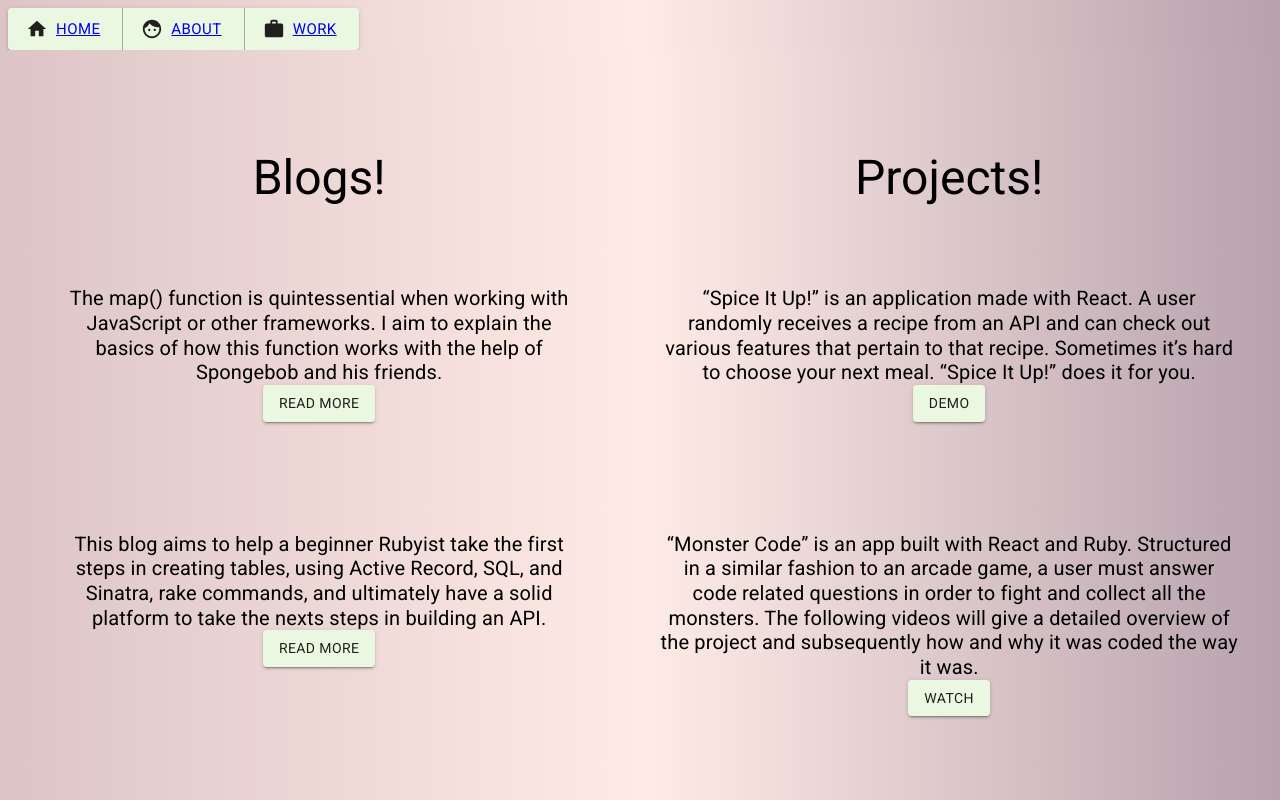
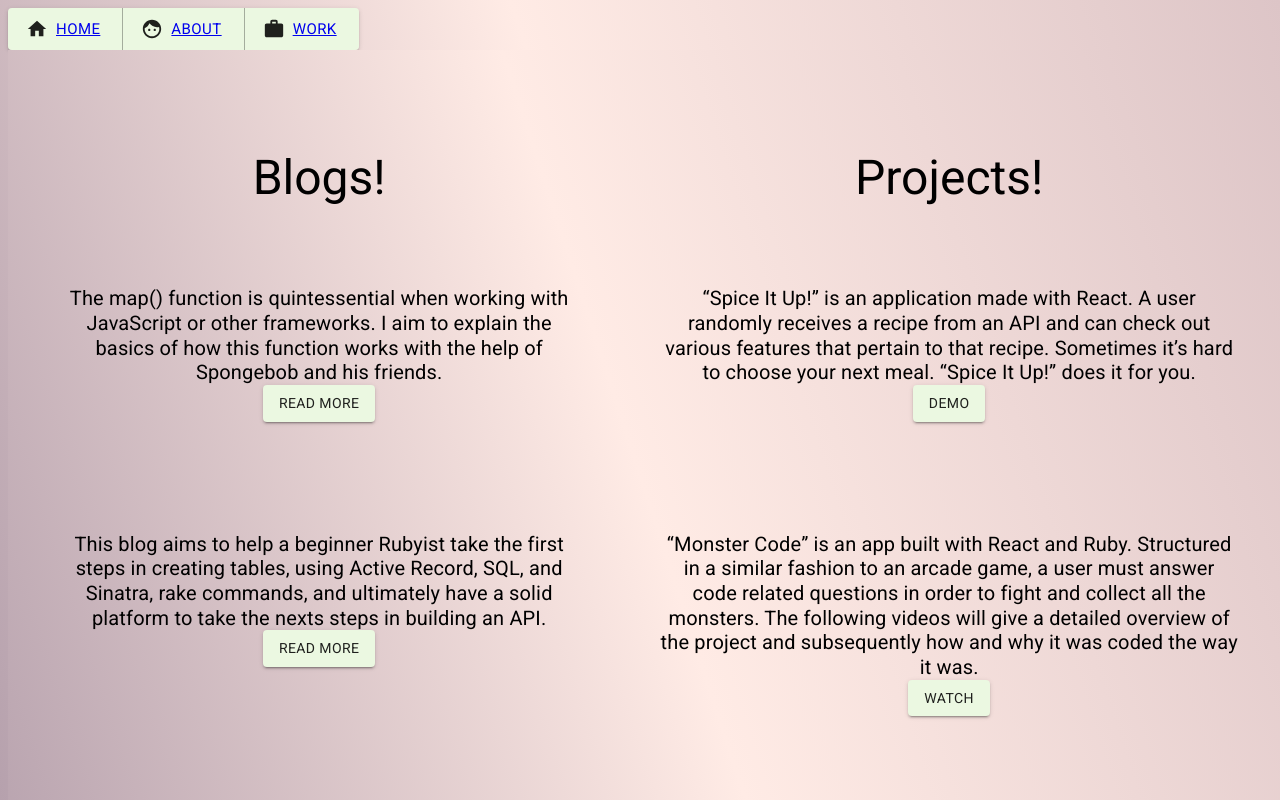
Before and after one commit to wgotterer/react-website, a React app: page /work in a window 1280 px wide. Shown: the top 800 px of the page. Built offline with nearby package versions, Linux system fonts and the light colour scheme.

Commit message:
css changes

```diff
--- a/src/index.css
+++ b/src/index.css
@@ -1,6 +1,6 @@
 body {
   background: linear-gradient(
-0.25turn, #DDC5C7, #FFEBE5, #B6A1AD);
+0.7turn, #DDC5C7, #FFEBE5, #B6A1AD);
   height: 100%;
   width: 100%;
   background-size: cover;
@@ -72,7 +72,7 @@ body {
 }
 
 .work_container{
-  background: linear-gradient(0.25turn, #DDC5C7, #FFEBE5, #B6A1AD);
+  background: linear-gradient(0.7turn, #DDC5C7, #FFEBE5, #B6A1AD);
   position: absolute;
   height: 100%;
   width: 100%;
```
